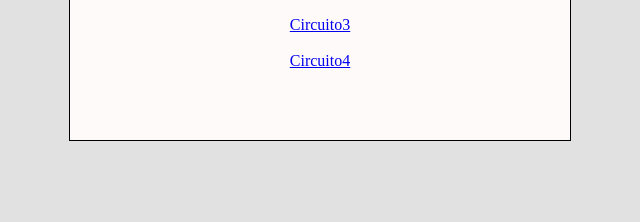
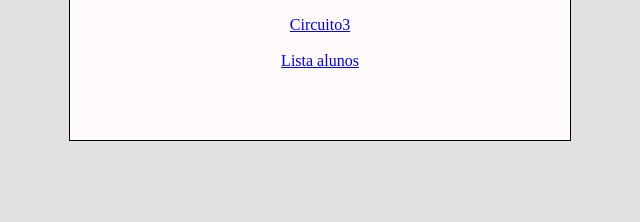
Before and after one commit to fbat2014/celvip2025, a plain HTML site: page index.html in a window 1280 px wide. Shown: the part 429-651 px from the top of the page, 209-849 px from the left. Drawn offline with Linux system fonts and the light colour scheme.

Commit message:
Update index.html

```diff
--- a/index.html
+++ b/index.html
@@ -17,7 +17,7 @@
                     <a href="https://phet.colorado.edu/sims/html/generator/latest/generator_all.html?locale=pt_BR" target="_blank">Circuito1</a><br><br>
                     <a href="https://phet.colorado.edu/sims/html/faradays-electromagnetic-lab/latest/faradays-electromagnetic-lab_all.html?locale=pt_BR" target="_blank">Circuito2</a><br><br>
                     <a href="https://phet.colorado.edu/sims/html/circuit-construction-kit-ac/latest/circuit-construction-kit-ac_all.html?locale=pt_BR" target="_blank">Circuito3</a><br><br>
-                    <a href="https://falstad.com/circuit/" target="_blank">Circuito4</a>
+                    <a href="https://docs.google.com/document/d/1eeE9_Zlx71lbc2LUKaWB0AglVEMnkYOB1RWCL847_nQ/edit?usp=sharing" target="_blank">Lista alunos</a>
                 </div>
                 <div class="cinzaEscuro">
                     <b>Manutenção<br>Computador</b>
```
